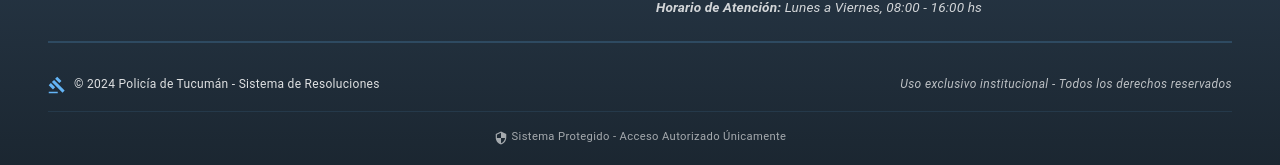
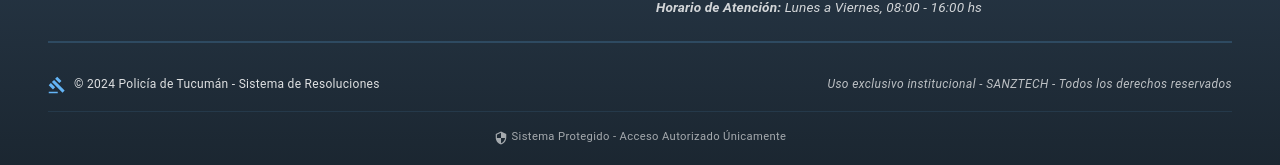
Before and after one commit to Sanchez-F-M/LibroDeResolucionesV2, a React (Vite) app in the folder front/: page / in a window 1280 px wide. Shown: the part 1322-1487 px from the top of the page. Built offline with nearby package versions, Linux system fonts and the light colour scheme; no server answers.

Commit message:
feat: Actualizar el texto de derechos reservados en el pie de página para incluir la marca SANZTECH

```diff
--- a/front/src/Components/layouts/footer/Footer.jsx
+++ b/front/src/Components/layouts/footer/Footer.jsx
@@ -349,7 +349,8 @@ const Footer = ({ darkMode }) => {
                 fontStyle: 'italic',
               }}
             >
-              Uso exclusivo institucional - Todos los derechos reservados
+              Uso exclusivo institucional - SANZTECH - Todos los derechos
+              reservados
             </Typography>
           </Stack>
 
```
